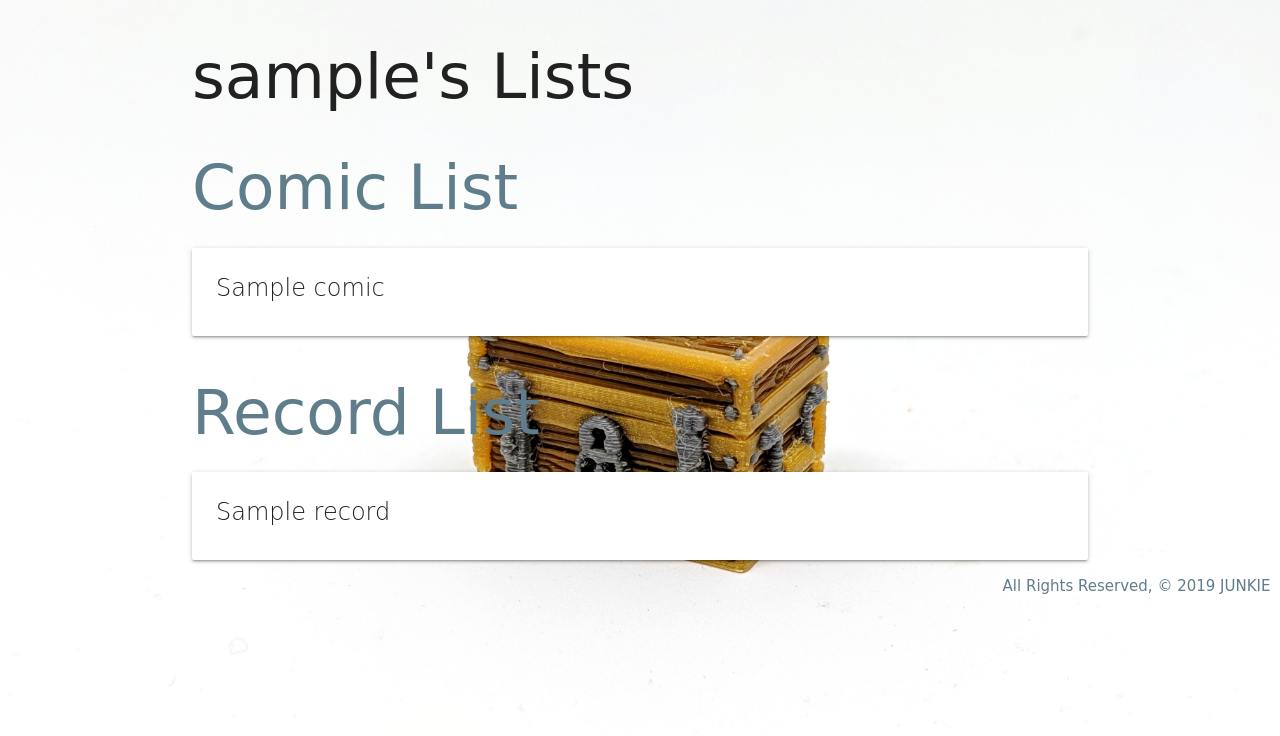
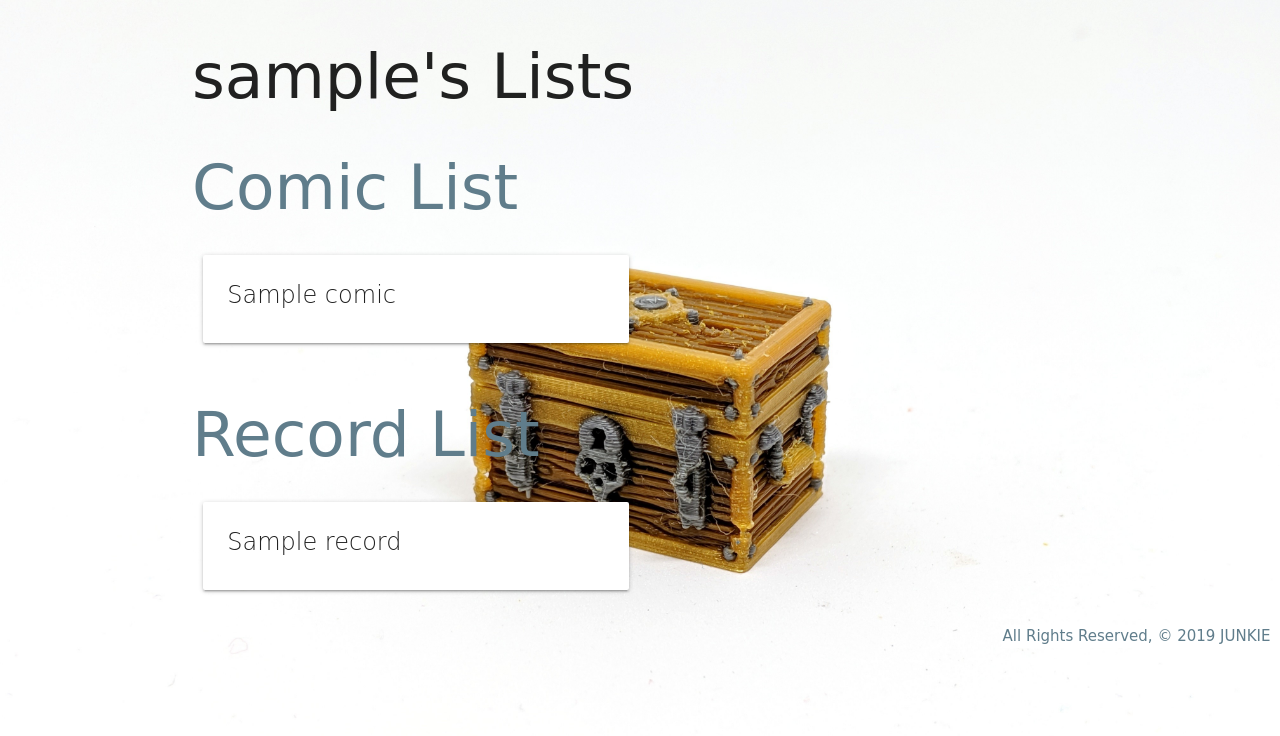
Before and after one commit to rayplaza/junkie, a Django app: template main_app/templates/userlist.html in a window 1280 px wide. Shown: the part 64-800 px from the top of the page. Run offline with Django 3.2, Linux system fonts and the light colour scheme; tables that the repository leaves empty hold one stand-in row (values such as "Sample post"); the template is opened without the code that fills it: values that come from a table or form of the project are taken from there, most other values are stand-ins (such as "Sample title", 1, 10 or a date in 2020); some web fonts are replaced.

Commit message:
updated readme and userlist view

```diff
--- a/main_app/templates/userlist.html
+++ b/main_app/templates/userlist.html
@@ -8,20 +8,28 @@
 <h1 class="blue-grey-text">Comic List</h1>
 
 {% for comic in comic_list %}
-    <div class="card">
+    <div class="row">
+      <div class="col s6 col-offset-3">
+        <div class="card">
         <div class="card-content">
             <span class="card-title">{{ comic.comic_name }}</span>
         </div>
+        </div>
+      </div>
     </div>
 {% endfor %}
 
 <h1 class="blue-grey-text">Record List</h1>
 
 {% for record in record_list %}
-    <div class="card">
+    <div class="row">
+      <div class="col s6 col-offset-3">
+        <div class="card">
         <div class="card-content">
             <span class="card-title">{{ record.album_name }}</span>
         </div>
+        </div>
+      </div>
     </div>
 {% endfor %}
 
```
Also changed, not shown: README.md.
